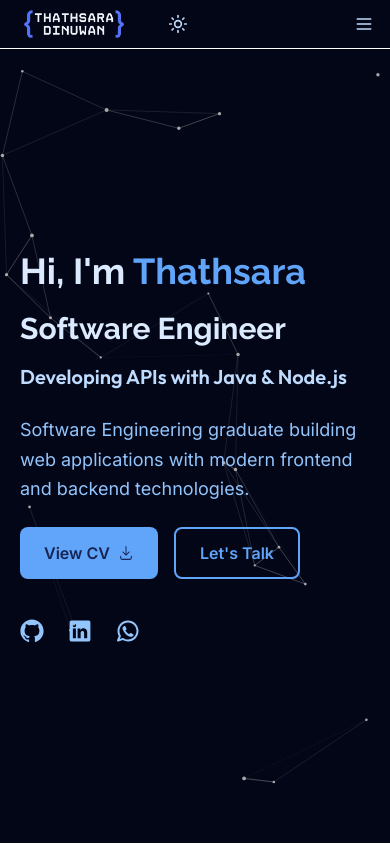
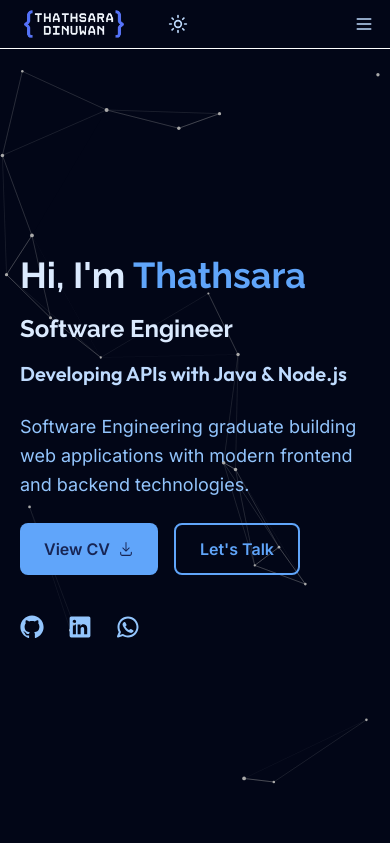
Before and after one commit to thathsaraDinu/portfolio-nextjs, a Next.js app: page / in a window 390 px wide. Shown: the top 844 px of the page. Built offline with nearby package versions, Linux system fonts and the light colour scheme.

Commit message:
udpate  hero

```diff
--- a/src/components/hero.tsx
+++ b/src/components/hero.tsx
@@ -35,7 +35,7 @@ export default function Hero() {
               </span>
             </h1>
 
-            <h2 className="font-raleway text-3xl md:text-5xl font-bold dark:text-blue-100 text-blue-950 leading-tight">
+            <h2 className="font-raleway text-2xl md:text-5xl font-bold dark:text-blue-100 text-blue-950 leading-tight">
               Software Engineer
             </h2>
 
```
